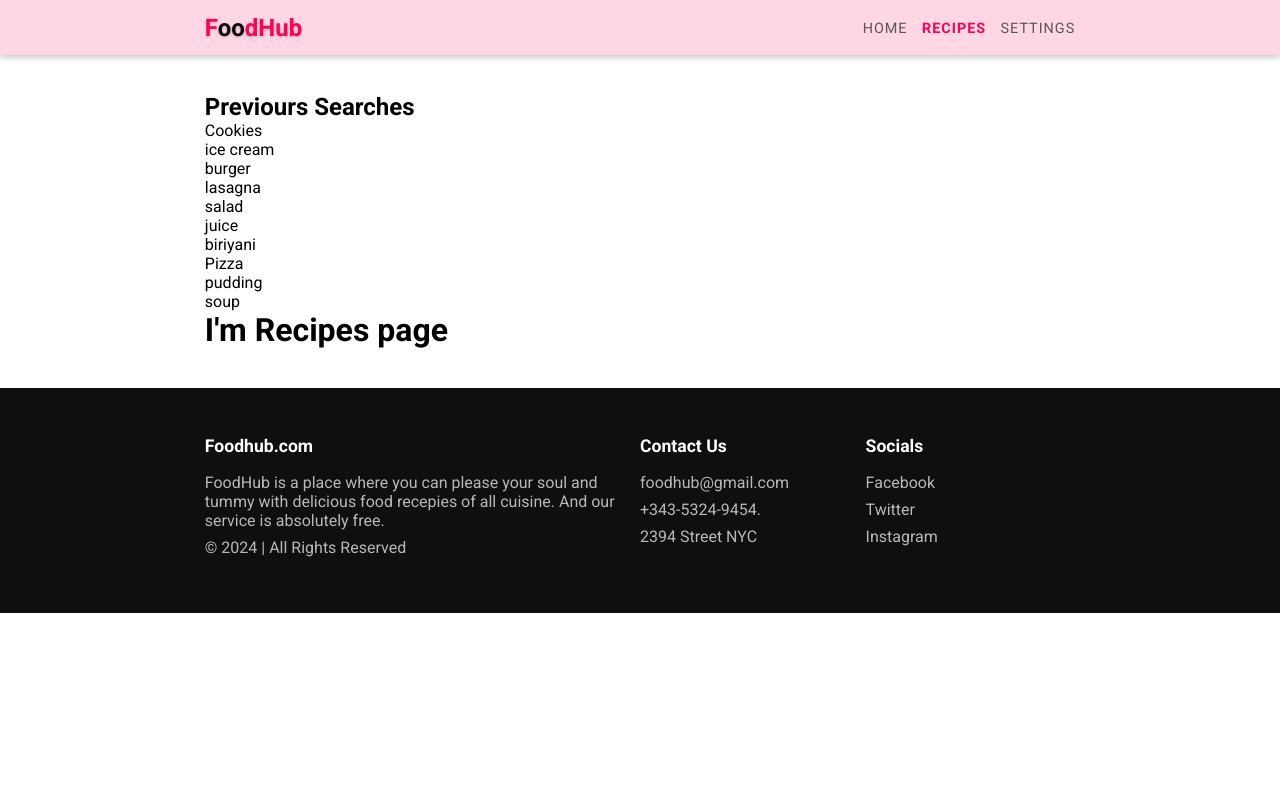
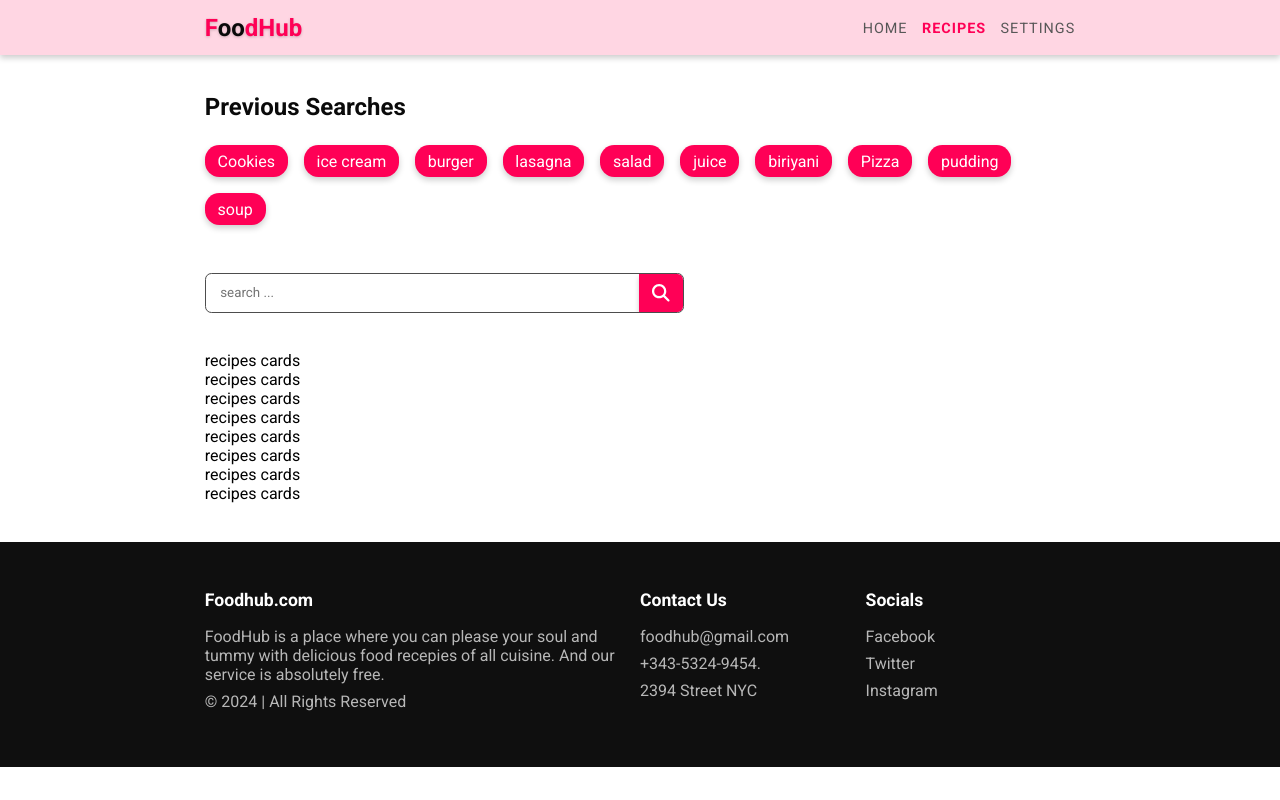
Before and after one commit to Gwolo-Julius/food-app, a React (Vite) app: page /recipes in a window 1280 px wide. Built offline with nearby package versions, Linux system fonts and the light colour scheme.

Commit message:
Recipes Cards initiated

```diff
--- /dev/null
+++ b/src/Styles/partials/_recipes.scss
@@ -0,0 +1,55 @@
+.previour-search {
+  h2 {
+    color: var(--text-color);
+    margin-bottom: 1em;
+  }
+  .previour-search-container {
+    display: flex;
+
+    flex-wrap: wrap;
+    gap: 1em;
+    .search-items {
+      display: flex;
+      justify-content: center;
+      align-items: center;
+      background-color: var(--primary-color);
+      color: var(--white);
+      border-radius: 0.9em;
+      padding: 0.4em 0.8em;
+      width: fit-content;
+      box-shadow: 0 3px 6px var(--shadow-color);
+      cursor: pointer;
+      opacity: 0;
+      transform: translateX(100%);
+      animation: getAnimationDuration(0.5s) slideInRight forwards;
+    }
+  }
+  .search-box {
+    height: 40px;
+    display: flex;
+    align-items: center;
+    justify-content: flex-end;
+    border: 1px solid #4d4d4d;
+    padding-left: 0.9rem;
+    border-radius: 0.4rem;
+    overflow: hidden;
+    width: 55%;
+    margin-top: 3em;
+    input,
+    .btn {
+      height: 100%;
+      border: none;
+    }
+    input {
+      width: 100%;
+      outline: none;
+    }
+    .btn {
+      border-radius: 0 0.3rem 0.3rem 0;
+      display: flex;
+      align-items: center;
+      font-size: 1.1rem;
+      padding: 0.8rem;
+    }
+  }
+}
--- a/src/Styles/styles.scss
+++ b/src/Styles/styles.scss
@@ -5,6 +5,7 @@
   --primary-color: #ff0056;
   --primary-color-header: #ffd6e3;
   --text-color: #0a0a0a;
+  --white: #fff;
   --text-light: #575757;
   --font-size: 16px;
   --animation-speed: 1;
@@ -82,6 +83,8 @@ body {
 @import "partials/improve-section.scss";
 
 @import "partials/quote-section";
+@import "partials/recipes";
+@import "partials/recipes-card";
 
 .section.chief-section {
   display: block;
@@ -150,14 +153,13 @@ body {
   }
 }
 
-.hero-section{
+.hero-section {
   display: flex;
 }
 
-.hero-section.img{
+.hero-section.img {
   width: 100%;
 }
-
 
 .footer {
   background-color: #0f0f0f;
@@ -180,7 +182,6 @@ body {
   }
 }
 
-
 @import "partials/animations.scss";
 
 @media screen and (max-width: 1280px) {
@@ -188,7 +189,7 @@ body {
     padding-inline: 16vw;
   }
   .section {
-  display: flex;
+    display: flex;
   }
 }
 @media screen and (max-width: 1050px) {
@@ -222,7 +223,7 @@ body {
   .section.hero-section {
     display: flex;
     // flex-direction: column;
-    img{
+    img {
       width: 100%;
     }
   }
@@ -247,6 +248,9 @@ body {
       grid-column: span 2;
     }
   }
+  .search-box {
+    width: 100%;
+  }
 }
 
 @media screen and (max-width: 480px) {
--- /dev/null
+++ b/src/components/PreviousSearch.jsx
@@ -0,0 +1,41 @@
+import React from "react";
+import { FontAwesomeIcon } from "@fortawesome/react-fontawesome";
+import { faSearch } from "@fortawesome/free-solid-svg-icons";
+const PreviousSearch = () => {
+   const searches = [
+     "Cookies",
+     "ice cream",
+     "burger",
+     "lasagna",
+     "salad",
+     "juice",
+     "biriyani",
+     "Pizza",
+     "pudding",
+     "soup",
+   ];
+  return (
+    <div className="previour-search section">
+      <h2>Previous Searches</h2>
+      <div className="previour-search-container">
+        {searches.map((search, index) => (
+          <div
+            key={index}
+            style={{ animationDelay: index * 0.1 + "s" }}
+            className="search-items"
+          >
+            {search}
+          </div>
+        ))}
+      </div>
+      <div className="search-box">
+        <input type="text" placeholder="search ..." />
+        <button className="btn">
+          <FontAwesomeIcon icon={faSearch} />
+        </button>
+      </div>
+    </div>
+  );
+};
+
+export default PreviousSearch;
--- /dev/null
+++ b/src/components/RecipesCard.jsx
@@ -0,0 +1,11 @@
+import React from 'react'
+
+const RecipesCard = () => {
+  return (
+    <div className='recipe-card'>
+      recipes cards
+    </div>
+  )
+}
+
+export default RecipesCard
--- a/src/pages/Recipes.jsx
+++ b/src/pages/Recipes.jsx
@@ -1,23 +1,23 @@
 import React from "react";
 
+import PreviousSearch from "../components/PreviousSearch";
+import RecipesCard from "../components/RecipesCard";
+
 const Recipes = () => {
-  const searches = [
-    "Cookies",
-    "ice cream",
-    "burger",
-    "lasagna",
-    "salad",
-    "juice",
-    "biriyani",
-    "Pizza",
-    "pudding",
-    "soup",
-  ];
+
   return (
-    <div className="previour-search">
-      <h2>Previours Searches</h2>
-      <div className="previour-search-container">{searches.map(search=>(<div>{search}</div>))}</div>
-      <h1>I'm Recipes page</h1>
+    <div>
+      <PreviousSearch />
+      <div className="recipes-container">
+        <RecipesCard/>
+        <RecipesCard/>
+        <RecipesCard/>
+        <RecipesCard/>
+        <RecipesCard/>
+        <RecipesCard/>
+        <RecipesCard/>
+        <RecipesCard/>
+      </div>
     </div>
   );
 };
```
Also changed, not shown: src/Styles/partials/_recipes-card.scss (added).
